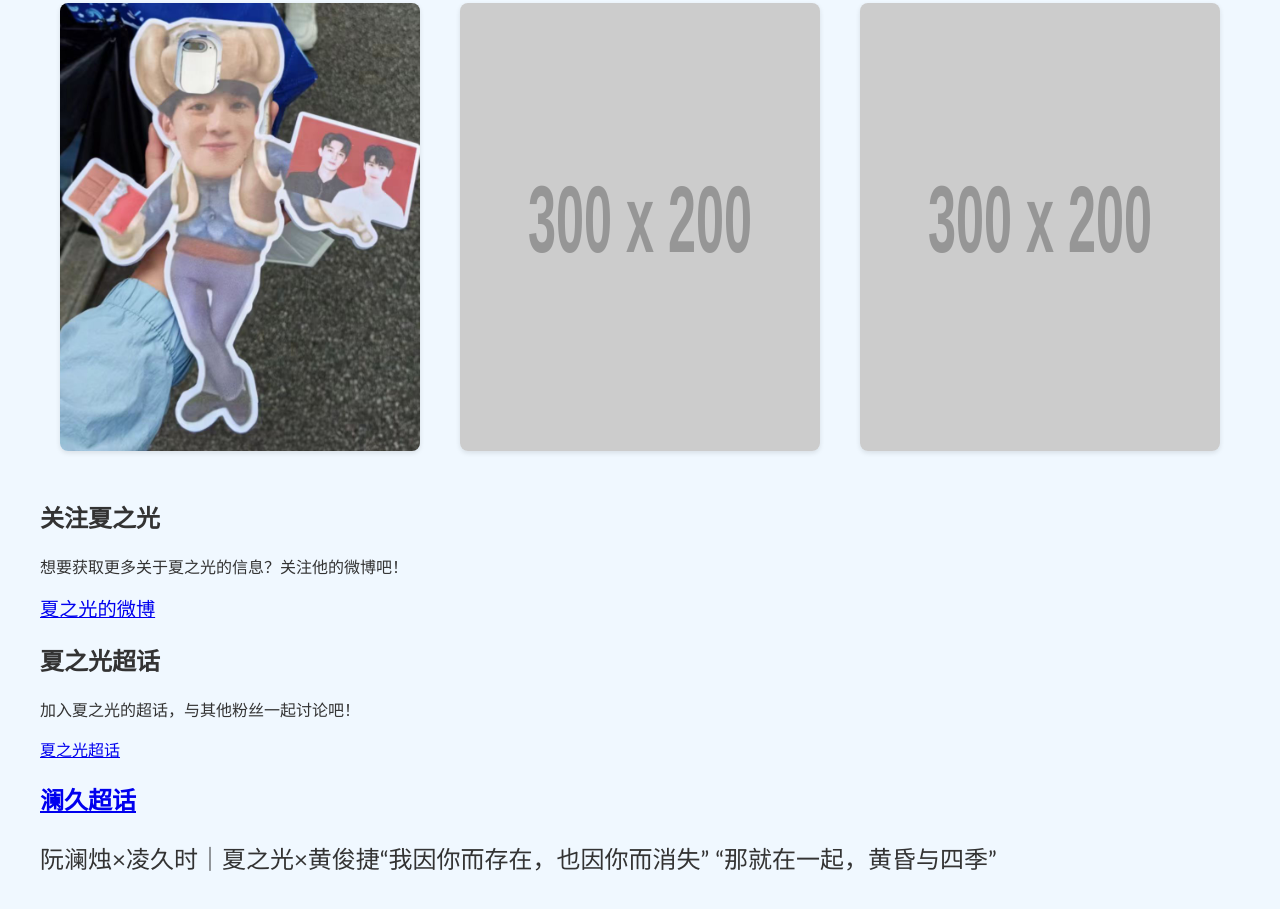
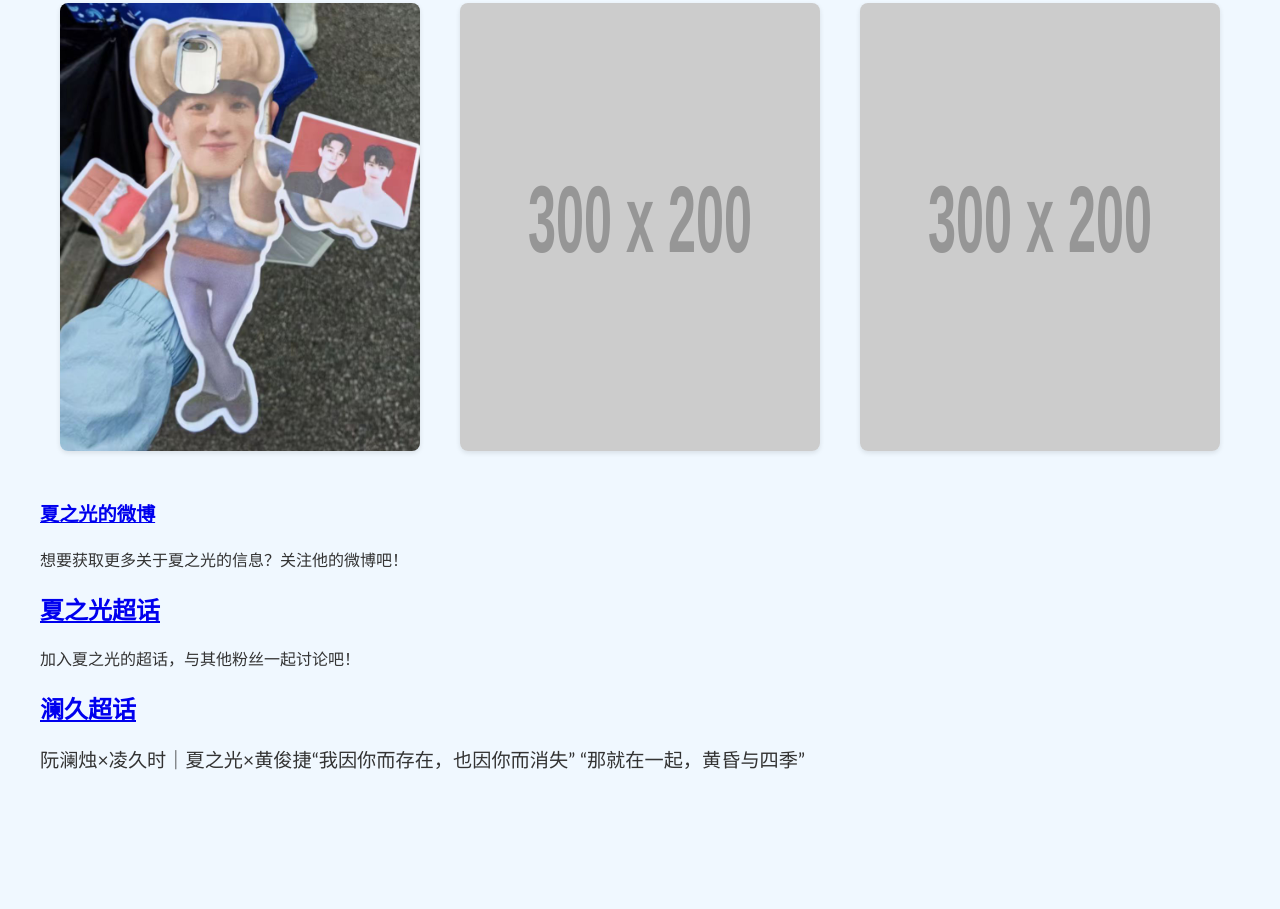
Before and after one commit to awubcjing/wj, a plain HTML site: page index.html in a window 1280 px wide. Shown: the part 1960-2869 px from the top of the page. After the commit the page ends 2784 px from the top, so only its background shows below. Drawn offline with Linux system fonts and the light colour scheme; placeholder pictures from the web are drawn by us; files whose address does not match are found by name.

Commit message:
Update index.html

```diff
--- a/index.html
+++ b/index.html
@@ -203,22 +203,20 @@
         </section>
         <!-- 夏之光微博链接 -->
         <section class="social-media">
-        <h2 style="font-size: 1.5rem;">关注夏之光</h2>
+        <h2 style="font-size: 1.5rem;"><a href="https://m.weibo.cn/u/3944677098" target="_blank" style="font-size: 1.2rem;">夏之光的微博</a></h2>
         <p style="font-size: 1rem;">想要获取更多关于夏之光的信息？关注他的微博吧！</p>
-        <a href="https://m.weibo.cn/u/3944677098" target="_blank" style="font-size: 1.2rem;">夏之光的微博</a>
         </section>
         <!-- 夏之光超话链接 -->
         <section class="social-media">
-        <h2>夏之光超话</h2>
+        <h2><a href="https://m.weibo.cn/p/index?extparam=%E5%A4%8F%E4%B9%8B%E5%85%89&containerid=1008085a8e56b29a9b9fd47a743e9ab23868b3&luicode=10000011&lfid=1005053820402656" target="_blank">夏之光超话</a></h2>
         <p>加入夏之光的超话，与其他粉丝一起讨论吧！</p>
-        <a href="https://m.weibo.cn/p/index?extparam=%E5%A4%8F%E4%B9%8B%E5%85%89&containerid=1008085a8e56b29a9b9fd47a743e9ab23868b3&luicode=10000011&lfid=1005053820402656" target="_blank">夏之光超话</a>
         </section>
 
         <!-- 澜久超话链接 -->
         <section class="social-media">
         <h2><a href="https://m.weibo.cn/p/index?extparam=%E6%BE%9C%E4%B9%85&containerid=1008084d5636cd202a55b815d93af3e509be4d&luicode=20000061&lfid=5026829440911097" target="_blank">澜久超话</a>
         </h2>
-        <p style="font-family: 'Lato', sans-serif; font-size: 1.5rem;">阮澜烛×凌久时｜夏之光×黄俊捷“我因你而存在，也因你而消失” “那就在一起，黄昏与四季”
+        <p style="font-family: 'Lato', sans-serif; font-size: 1.2rem;">阮澜烛×凌久时｜夏之光×黄俊捷“我因你而存在，也因你而消失” “那就在一起，黄昏与四季”
         </p>
 
         </section>
```
